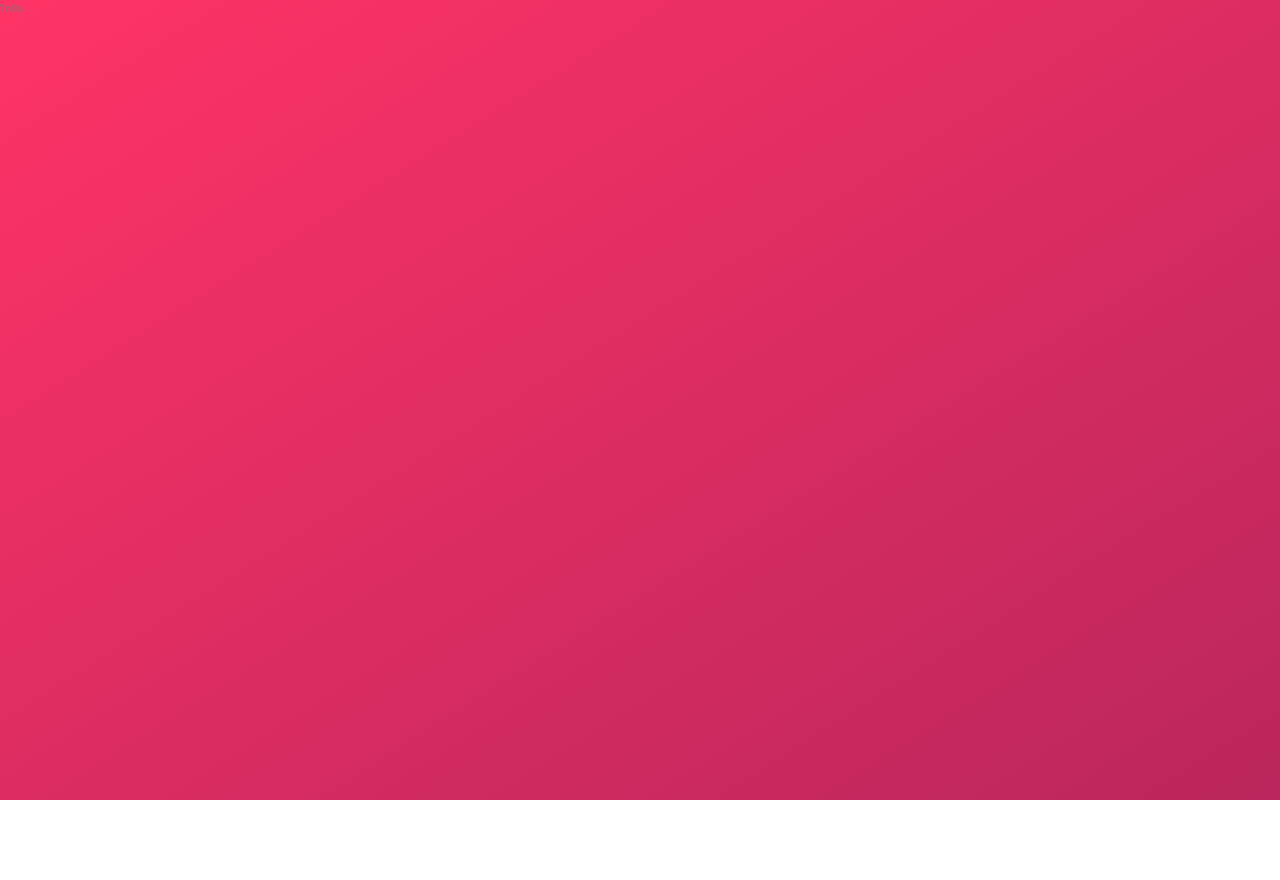
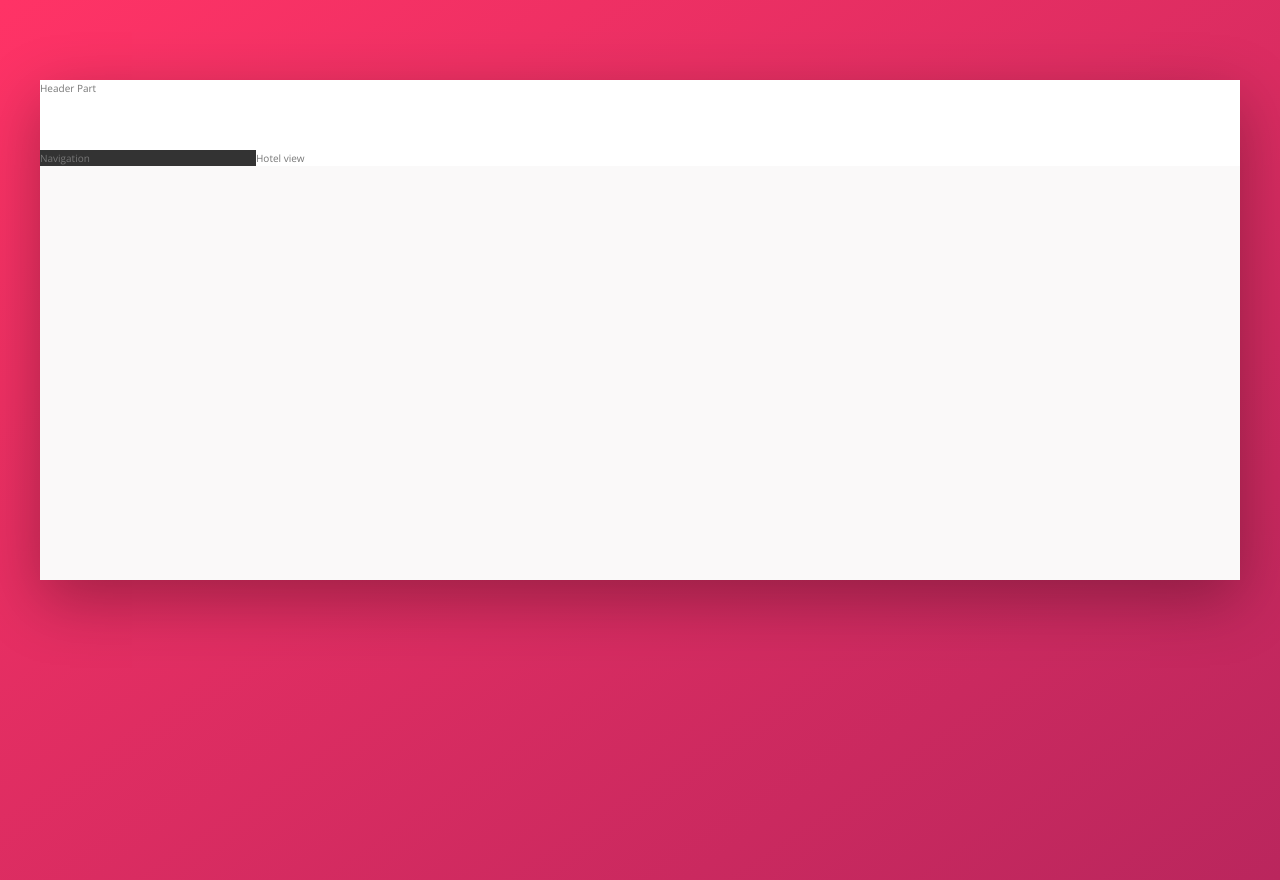
Before and after one commit to pavitpim40/Trillo, a website: page index.html in a window 1280 px wide. Before the commit the page ends 800 px from the top, so only its background shows below. Drawn offline with nearby package versions, Linux system fonts and the light colour scheme.

Commit message:
Overview layout

```diff
--- a/index.html
+++ b/index.html
@@ -11,6 +11,16 @@
         <title>trillo &mdash; Your all-in-one booking app</title>
     </head>
     <body>
-        Trillo
+        <div class="container">
+            <header class="header">Header Part</header>
+            <div class="content">
+                <nav class="sidebar">
+                    Navigation
+                </nav>
+                <main class="hotel-view">
+                    Hotel view
+                </main>
+            </div>
+        </div>
     </body>
 </html>
--- a/sass/_base.scss
+++ b/sass/_base.scss
@@ -12,6 +12,8 @@
     --color-grey-dark-1: #333;
     --color-grey-dark-2: #777;
     --color-grey-dark-3: #999;
+
+    --shadow-dark : 0 2rem 6rem rgba(0,0,0,0.3);
 }
 
 *{
--- a/sass/_layout.scss
+++ b/sass/_layout.scss
@@ -0,0 +1,32 @@
+.container {
+    max-width: 120rem;
+    min-height: 50rem;
+    margin: 8rem auto;
+    background-color: var(--color-grey-light-1);
+    box-shadow: var(--shadow-dark)
+
+}
+
+.header {
+    height: 7rem;
+    background-color: #fff;
+    border-bottom: var(--color-grey-light-2);
+}
+
+.content {
+    display: flex;
+
+
+}
+
+.sidebar {
+    background-color: var(--color-grey-dark-1);
+    flex: 0 0 18%;
+
+
+}
+
+.hotel-view {
+    background-color: #fff;
+    flex:1;
+}
```
Also changed, not shown: css/style.css.
